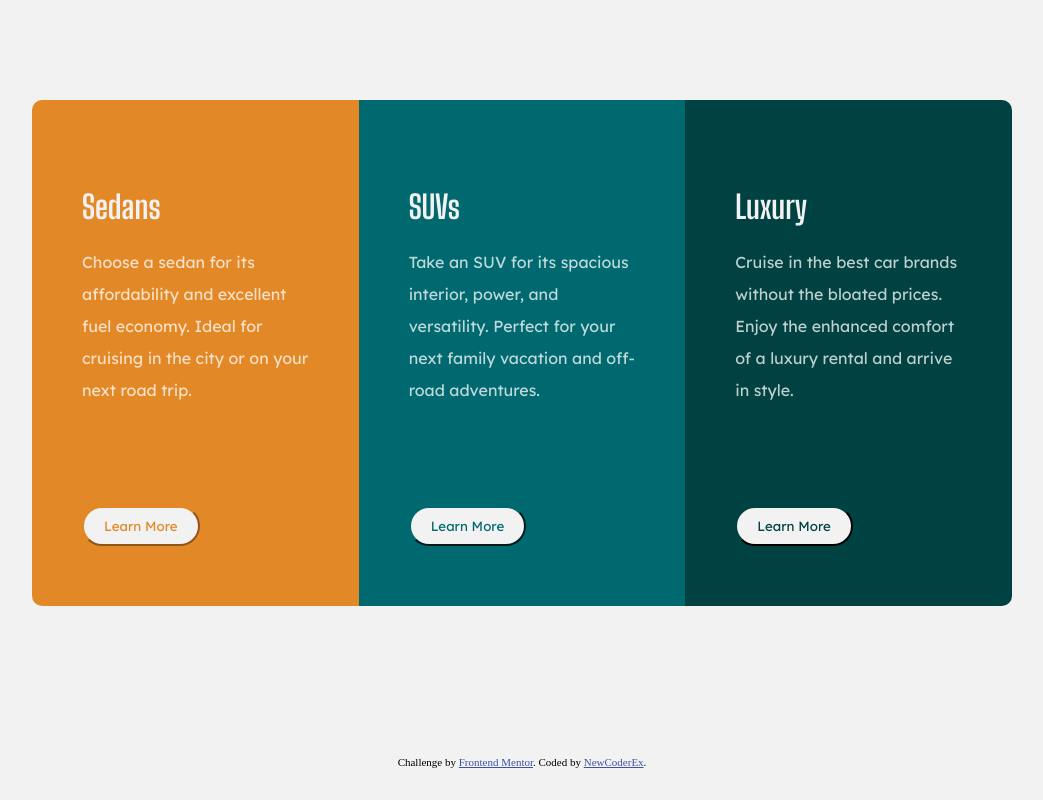
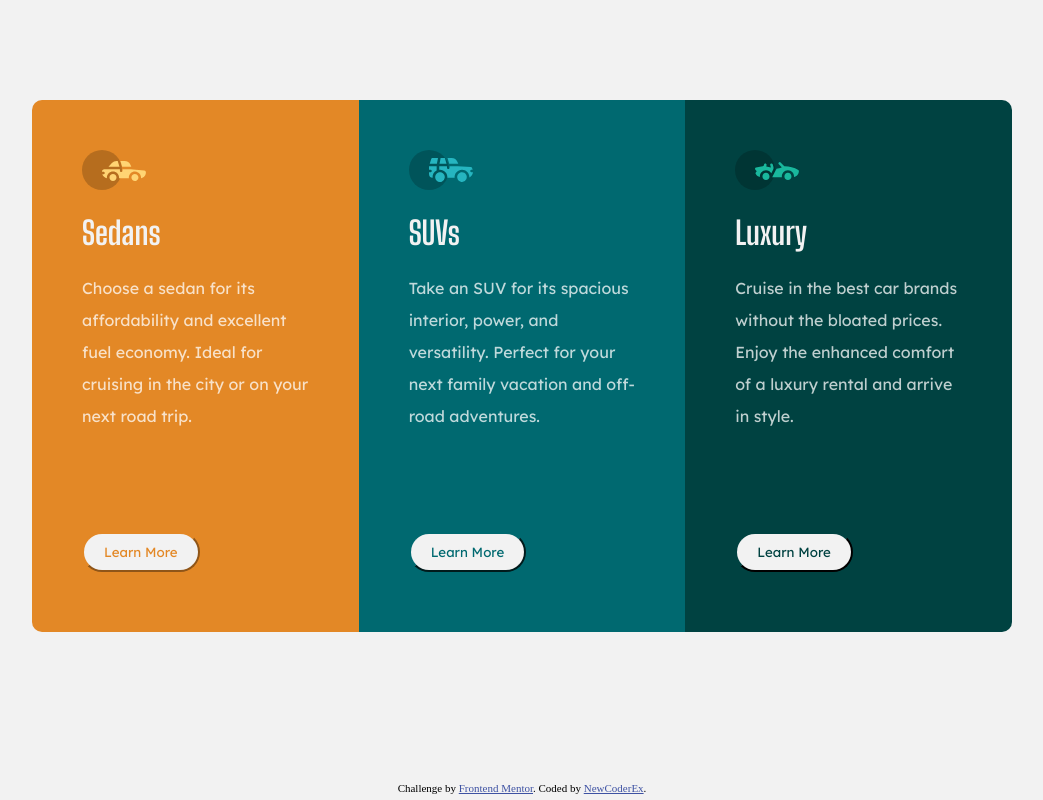
Before and after one commit to NewCoderEx/3-column-preview-card-component-challenge, a plain HTML site: page index.html in a window 1280 px wide. Shown: the whole page, without its empty margins (118-1161 px from the left). Drawn offline with Linux system fonts and the light colour scheme.

Commit message:
Update index.html

```diff
--- a/index.html
+++ b/index.html
@@ -6,7 +6,7 @@
   <link rel="preconnect" href="https://fonts.googleapis.com">
   <link rel="preconnect" href="https://fonts.gstatic.com" crossorigin>
   <link href="https://fonts.googleapis.com/css2?family=Big+Shoulders+Display:wght@700&family=Lexend+Deca&display=swap" rel="stylesheet">
-  <link rel="icon" type="image/png" sizes="32x32" href="./images/favicon-32x32.png">
+  <link rel="icon" type="image/png" sizes="32x32" href="favicon-32x32.png">
   <link rel="stylesheet" href="styles.css">
   <title>Frontend Mentor | 3-column preview card component</title>
 
@@ -14,21 +14,21 @@
 <body>
   <main id="main">
     <div class="car sedans">
-      <img src="images/icon-sedans.svg" alt="">
+      <img src="icon-sedans.svg" alt="">
       <h1>Sedans</h1>
       <p>Choose a sedan for its affordability and excellent fuel economy. Ideal for cruising in the city or on your next road trip.</p>
       <button class="btn btn-sedan" type="button">Learn More</button>
     </div>
 
     <div class="car suvs">
-      <img src="images/icon-suvs.svg" alt="">
+      <img src="icon-suvs.svg" alt="">
       <h1>SUVs</h1>
       <p>Take an SUV for its spacious interior, power, and versatility. Perfect for your next family vacation and off-road adventures.</p>
       <button class="btn btn-suv" type="button">Learn More</button>
     </div>
 
     <div class="car luxury">
-      <img src="images/icon-luxury.svg" alt="">
+      <img src="icon-luxury.svg" alt="">
       <h1>Luxury</h1>
       <p>Cruise in the best car brands without the bloated prices. Enjoy the enhanced comfort of a luxury rental and arrive in style.</p>
       <button class="btn btn-luxury" type="button">Learn More</button>
```
